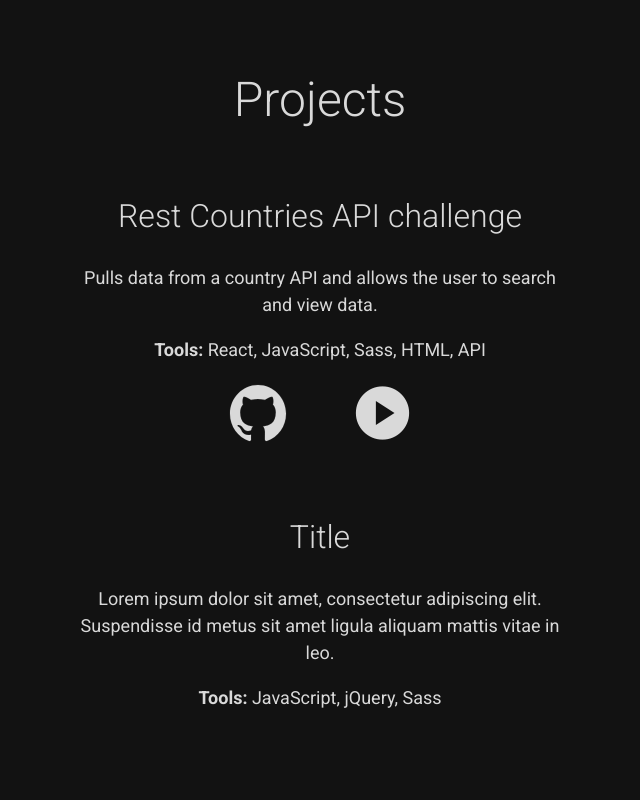
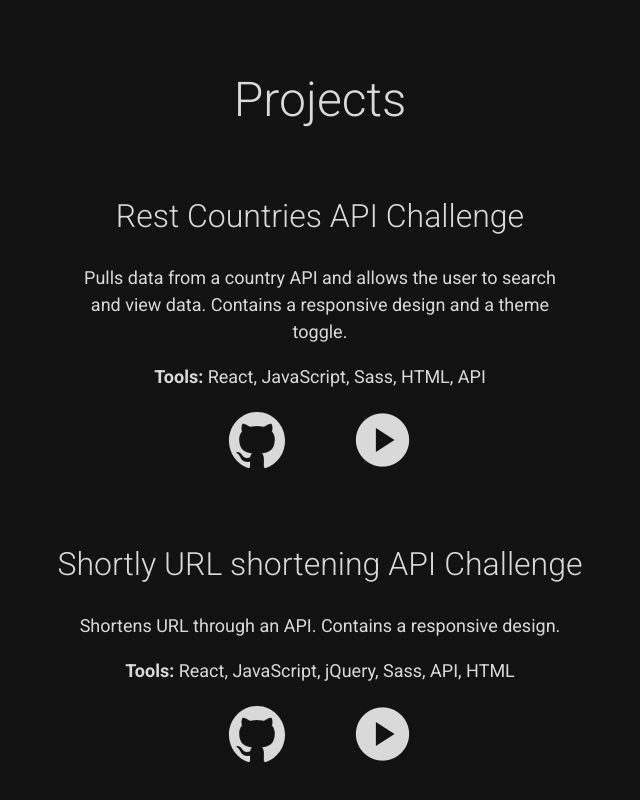
Before and after one commit to cagloria/cagloria.github.io, a plain HTML site: page index.html in a window 1280 px wide. Shown: the part 1772-2572 px from the top of the page, without its empty margins (320-960 px from the left). Drawn offline with nearby package versions, Linux system fonts and the light colour scheme.

Commit message:
Added second project

```diff
--- a/index.html
+++ b/index.html
@@ -107,10 +107,11 @@
                 <div class="project-container">
                     <div class="project">
                         <!-- TODO: Image -->
-                        <h3>Rest Countries API challenge</h3>
+                        <h3>Rest Countries API Challenge</h3>
                         <p>
                             Pulls data from a country API and allows the user to
-                            search and view data.
+                            search and view data. Contains a responsive design
+                            and a theme toggle.
                         </p>
                         <p><b>Tools:</b> React, JavaScript, Sass, HTML, API</p>
                         <div class="flex-row-justify-center project__links">
@@ -144,14 +145,42 @@
 
                     <div class="project">
                         <!-- TODO: Image -->
-                        <h3>Title</h3>
+                        <h3>Shortly URL shortening API Challenge</h3>
                         <p>
-                            Lorem ipsum dolor sit amet, consectetur adipiscing
-                            elit. Suspendisse id metus sit amet ligula aliquam
-                            mattis vitae in leo.
+                            Shortens URL through an API. Contains a responsive
+                            design.
                         </p>
-                        <p><b>Tools:</b> JavaScript, jQuery, Sass</p>
-                        <!-- TODO: GitHub and Preview links -->
+                        <p>
+                            <b>Tools:</b> React, JavaScript, jQuery, Sass, API,
+                            HTML
+                        </p>
+                        <div class="flex-row-justify-center project__links">
+                            <a
+                                href="https://github.com/cagloria/url-shortening-api"
+                                class="github-link"
+                            >
+                                <ion-icon
+                                    name="logo-github"
+                                    class="github-link__icon"
+                                    aria-hidden="true"
+                                ></ion-icon>
+                                <div class="github-link__cover"></div>
+                                <span class="github-link__text">Code</span>
+                            </a>
+                            <a
+                                href="https://cagloria.github.io/url-shortening-api/"
+                                class="github-link github-link--shorter-translate"
+                            >
+                                <span
+                                    class="material-icons github-link__icon"
+                                    aria-hidden="true"
+                                >
+                                    play_circle
+                                </span>
+                                <div class="github-link__cover"></div>
+                                <span class="github-link__text">Preview</span>
+                            </a>
+                        </div>
                     </div>
                 </div>
             </section>
--- a/src/_components.scss
+++ b/src/_components.scss
@@ -86,7 +86,6 @@
 
 .project {
     margin-bottom: 48px;
-    width: 100%;
     &:last-child {
         margin-bottom: 0;
     }
--- a/src/_layout.scss
+++ b/src/_layout.scss
@@ -1,9 +1,4 @@
-.focus-container {
-    display: flex;
-    flex-wrap: wrap;
-    justify-content: space-around;
-}
-
+.focus-container,
 .project-container {
     display: flex;
     flex-wrap: wrap;
```
Also changed, not shown: src/index.css.
